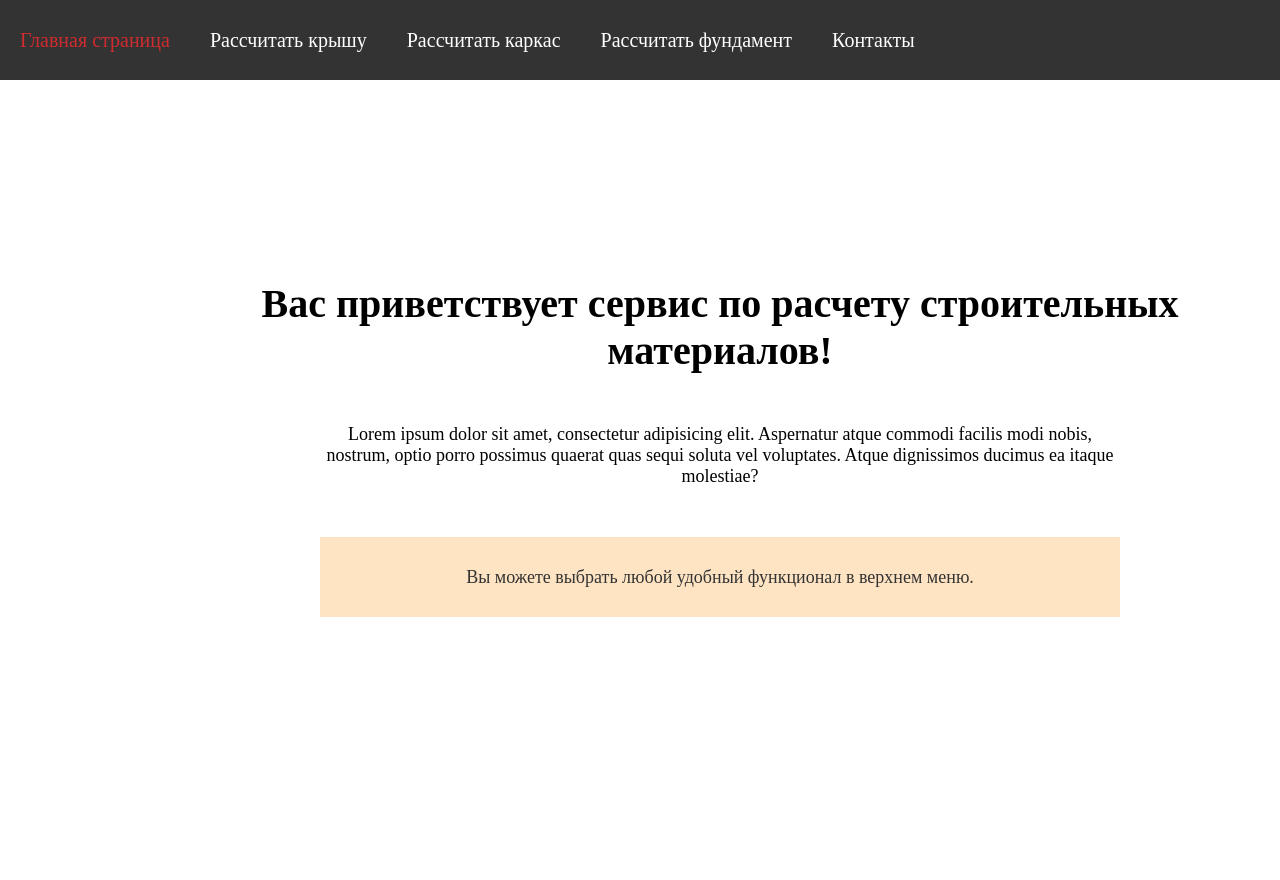
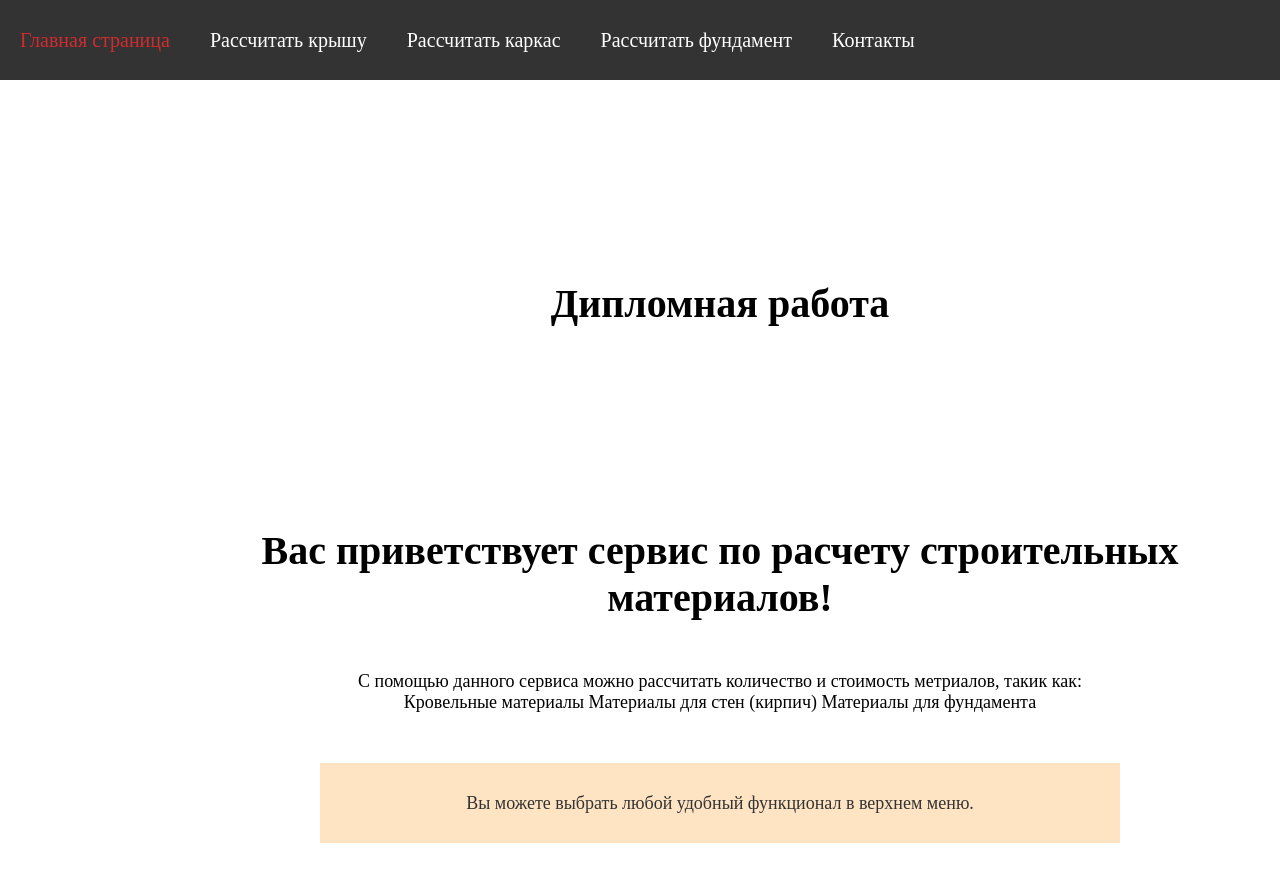
Before and after one commit to belikovmv/calculateBuildsMaterial, a React (Create React App) app: page /#/main in a window 1280 px wide. Shown: the top 880 px of the page. Built offline with nearby package versions, Linux system fonts and the light colour scheme.

Commit message:
Update Main.js

```diff
--- a/src/layout/Main/Main.js
+++ b/src/layout/Main/Main.js
@@ -3,11 +3,13 @@ import './Main.css';
 function Main() {
 	return (
 		<div className='main-wrapper'>
+			<h2>Дипломная работа</h2>
 			<h2>Вас приветствует сервис по расчету строительных материалов!</h2>
 			<p>
-				Lorem ipsum dolor sit amet, consectetur adipisicing elit. Aspernatur
-				atque commodi facilis modi nobis, nostrum, optio porro possimus quaerat quas sequi
-				soluta vel voluptates. Atque dignissimos ducimus ea itaque molestiae?
+				С помощью данного сервиса можно рассчитать количество и стоимость метриалов, такик как:
+				Кровельные материалы
+				Материалы для стен (кирпич)
+				Материалы для фундамента
 			</p>
 			<p className='info-main-wrapper'>
 				Вы можете выбрать любой удобный функционал в верхнем меню.
```
